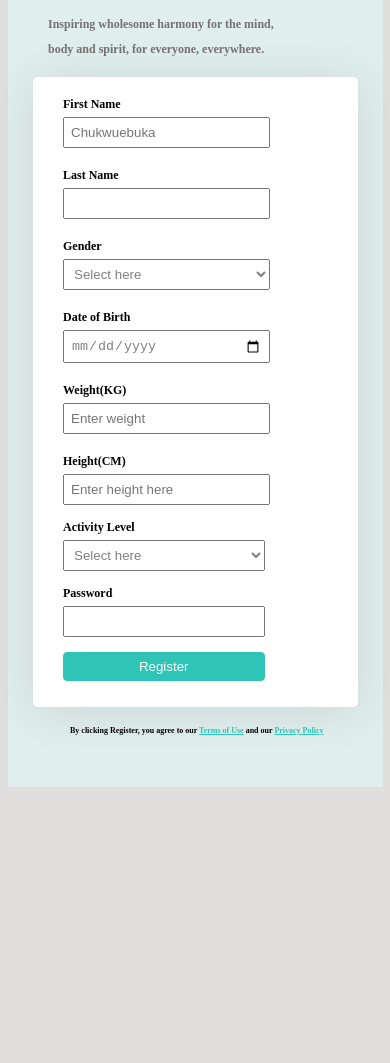
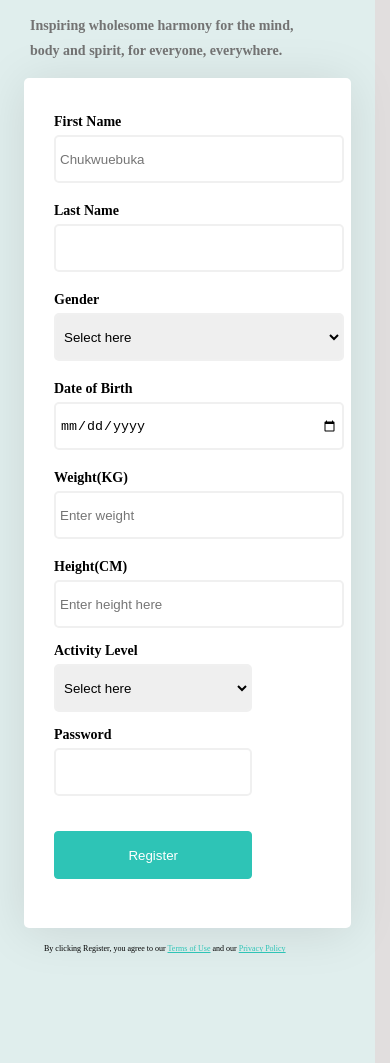
Before and after one commit to Benayoun22/Benayoun22, a plain HTML site: page index.html in a window 390 px wide. Shown: the part 121-1184 px from the top of the page. Before the commit the page ends 916 px from the top, so only its background shows below. Drawn offline with Linux system fonts and the light colour scheme.

Commit message:
i made some changes to my form element

```diff
--- a/index.css
+++ b/index.css
@@ -7,33 +7,38 @@ body{
     font-family: 'Inter', sans-serif;
     font-family: 'Nova Square', sans-serif;
     font-weight: bold;
+    margin: 0;
 }
 
 /* THE MAIN CONTAINER */
  section {
     display: flex;
-    width: 900px;
-    height: 600px;
+    width: 1440px;
+    height: 840px;
     background-color: #e0eeed;
     padding-block-start: 130px;
-    padding-inline-start: 50px;
+    padding-inline-start: 0px;
 }
 
 /* THE STATEMENT DISPLAYED ON THE PAGE*/
+
+.first-div{
+    margin-inline-start: 100px;
+}
+
 .info {
-    font-size: 0.7rem;
+    font-size: 1rem;
     color: grey;
-    font-weight: 700;
-    line-height: 20px;
+    font-weight: 400;
+    line-height: 1.5;
     width: 270px;
-    height: 50px;
     word-wrap: break-word;
 }
 
 .second-div{
-    background-color: #fff;
-    width: 390px;
-    height: 500px;
+    background-color: white;
+    width: 580px;
+    height: 679px;
     margin-left: 80px;
     margin-top: -70px;
     box-shadow: 0px 4px 50px 0px rgba(3.59, 8.13, 19.13, 0.10);
@@ -61,9 +66,12 @@ label {
 
 input, select{
     display: block;
-    color: grey;
-    width: 100%;
-    padding: 6px;
+    width: 238px;
+    height: 48px;
+    padding: 4px;
+    border: 2px solid transparent;
+    border-color: #F0F0F0;
+    border-radius: 5px;
 
 &:hover {
     cursor: pointer;
@@ -74,20 +82,24 @@ input, select{
 
 .arrange {
     margin-inline-start: 30px;
-    width: 78%;
+    width: 500px;
     margin-block-end: 15px;
 }
 
 button {
+    height: 48px;
     background: #2EC4B6;
     color: #fff;
-    padding: 6px;
+    margin-block-start: 20px;
     border: 1px solid #2EC4B6;
     border-radius: 4px;
 }
 
 .paragraph {
-    margin-inline-start: 37px;
+    margin-inline-start: 56px;
+    font-size: 14px;
+    font-weight: 500;
+    letter-spacing: 0.01;
 }
 
 p a {
@@ -107,17 +119,17 @@ p a {
        flex-direction: column;
        justify-content: flex-start;
        width: 375px;
-       height: 900px;
+       height: 1200px;
        padding: 0;
-       font-size: 12px;
+       font-size: 14px;
        font-family: 'Alegreya', serif;
        font-weight: bold;
     }
 
     .first-div {
-        padding-inline-start: 40px;
         margin-block-start: 20px;
         margin-block-end: 15px;
+        margin-inline-start: 30px;
     }
 
     .info {
@@ -133,18 +145,20 @@ p a {
     }
 
     .second-div {
-      width: 325px;
-      height: 630px;
+      width: 327px;
+      height: 850px;
       margin: 0 auto;
-
+      display: flex;
+      align-items: center;
     }
 
     form {
        display: block;
+       margin-block-start: 50px;
     }
 
     input, select{
-        width: 70%;
+        width: 290px;
     }
 
     .arrange {
@@ -152,6 +166,7 @@ p a {
     }
 
     .paragraph{
-        margin-block-start: 30px;
+        margin-block-start: 50px;
+        margin-inline-start: 20px;
     }
 }
```
